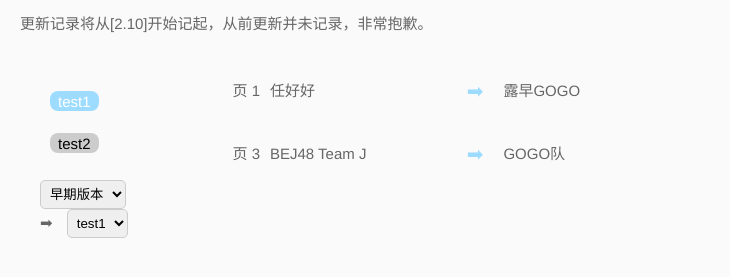
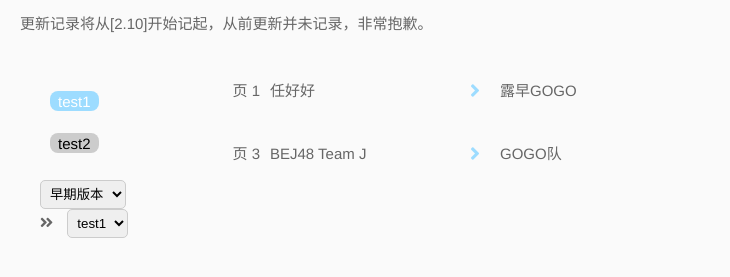
Before and after one commit to Lawaxi/clayden_update, a plain HTML site: page logs/index.html in a window 1280 px wide. Shown: the part 315-592 px from the top of the page, 150-880 px from the left. Drawn offline with Linux system fonts and the light colour scheme.

Commit message:
update-log2

```diff
--- a/logs/index.html
+++ b/logs/index.html
@@ -8,6 +8,7 @@
     <title>版本更新记录</title>
     <link rel="stylesheet" type="text/css" href="/static.css">
     <link rel="stylesheet" type="text/css" href="styles.css">
+	<link rel="stylesheet" href="https://cdnjs.cloudflare.com/ajax/libs/font-awesome/5.15.3/css/all.min.css">
     <link rel="shortcut icon" href="/favicon.ico" >
 </head>
 
@@ -35,7 +36,7 @@
 								</select>
 							</div>
 							<div>
-								<label>➡</label>
+								<label><i class="fas fa-angle-double-right"></i></label>
 								<select id="new-version"></select>
 							</div>
 						</div>
--- a/logs/script.js
+++ b/logs/script.js
@@ -131,7 +131,10 @@ function appendUpdateLog(container, update) {
 
     const arrowElement = document.createElement("div");
     arrowElement.classList.add("arrow");
-    arrowElement.innerHTML = "➡";
+    const i = document.createElement("i");
+	i.classList.add("fas");
+	i.classList.add("fa-angle-right");
+	arrowElement.appendChild(i);
     updateElement.appendChild(arrowElement);
 
     const postUpdate = document.createElement("div");
```
